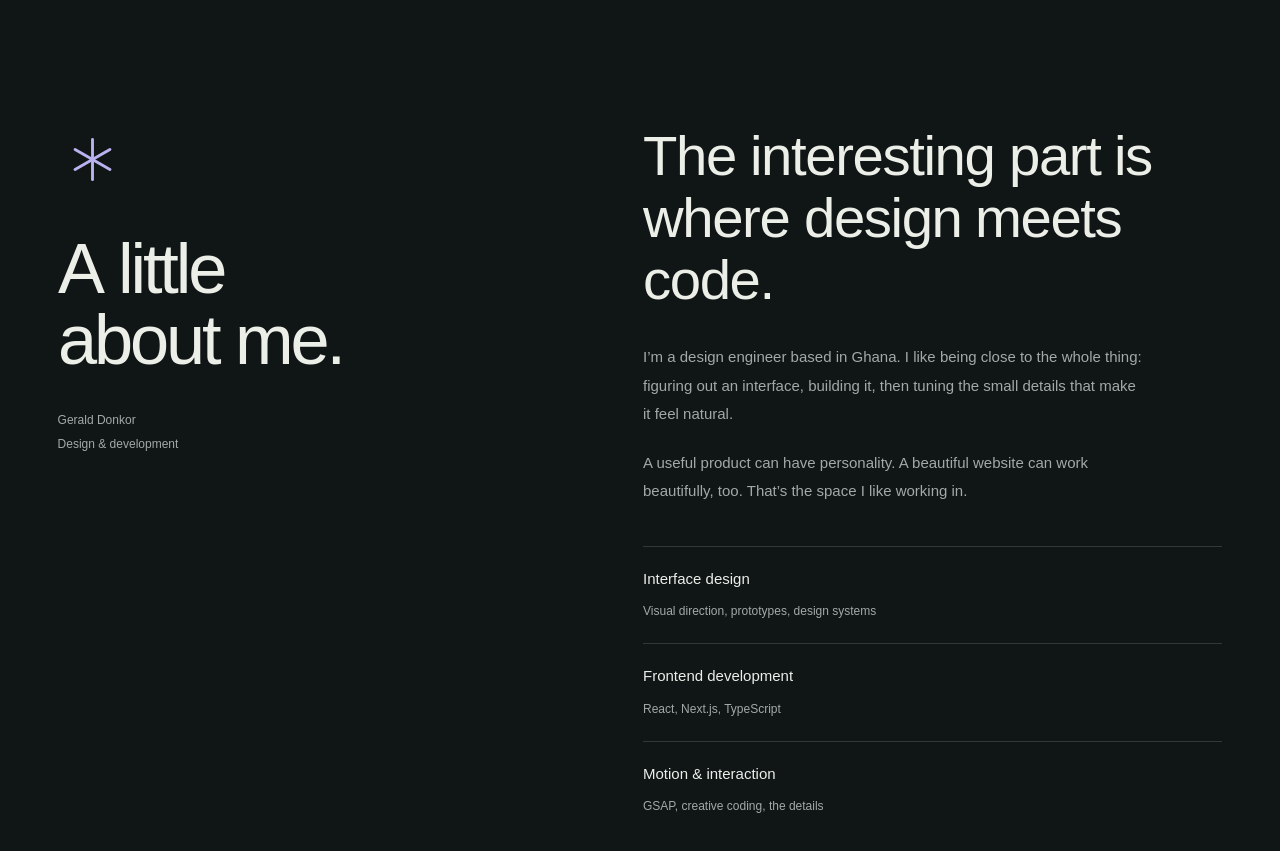
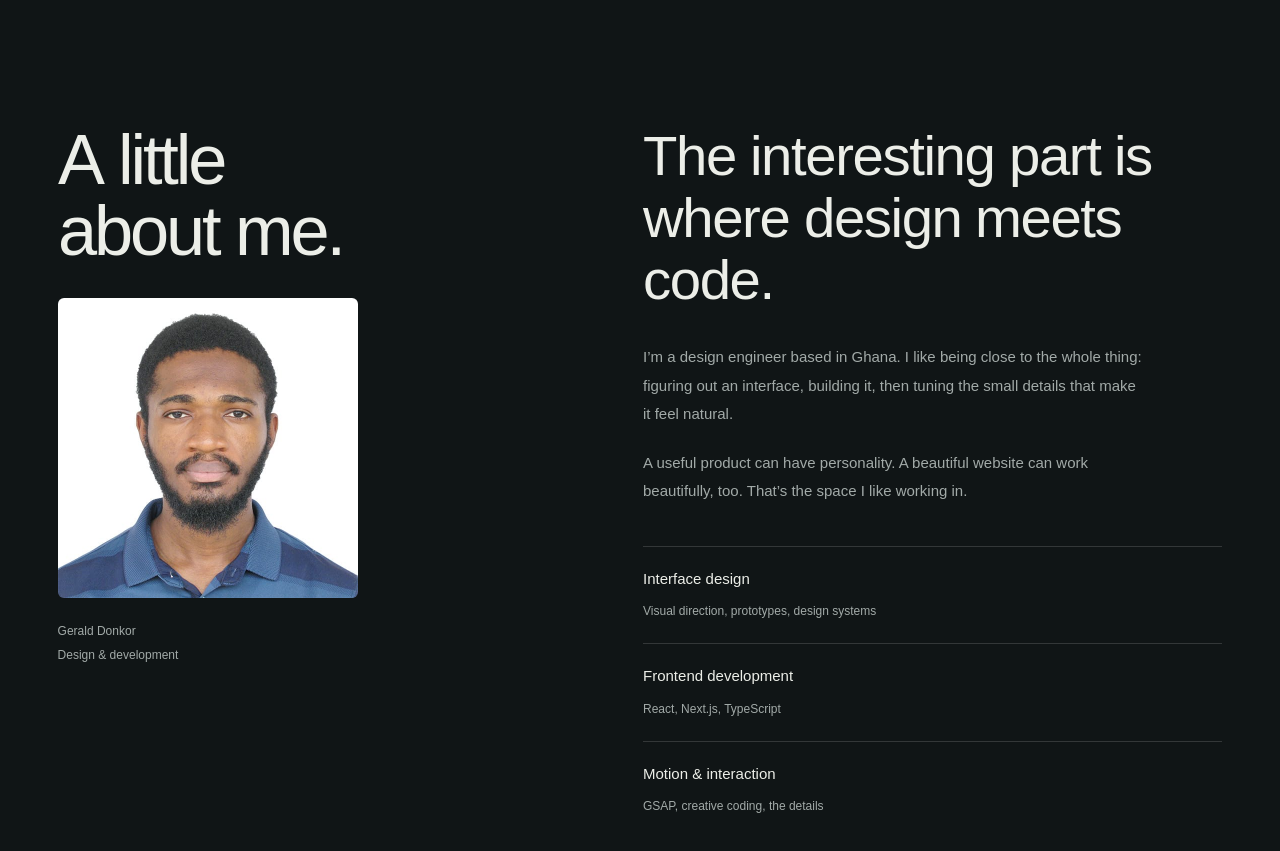
Before and after one commit to gerald-donkor/daefolio, a Next.js app: page / in a window 1280 px wide. Shown: the part 3660-4511 px from the top of the page. Built offline with nearby package versions, Linux system fonts and the light colour scheme; a web font is replaced by a local one.

Commit message:
feat(about): display portrait photograph with responsive layout
- Add Gerald Donkor's portrait photo asset in public/
- Replace the decorative asterisk handmark in the About sidebar with Next.js Image component
- Add portrait styling for aspect ratio, border radius, and spacing

```diff
--- a/app/page.tsx
+++ b/app/page.tsx
@@ -1,6 +1,7 @@
 'use client';
 
 import { useEffect, useRef, useState } from 'react';
+import Image from 'next/image';
 import { ArrowUpRight, ArrowDown, Menu, Copy, Check, Asterisk } from 'lucide-react';
 import { Work } from '@/components/work';
 import { Playground } from '@/components/playground';
@@ -64,7 +65,19 @@ export default function Home() {
         <a className={styles.textLink} href="https://github.com/gerald-donkor" target="_blank" rel="noreferrer">More things I’m building on GitHub <ArrowUpRight size={18} aria-hidden="true" /></a>
       </section>
       <section id="about" tabIndex={-1} className={styles.about}>
-        <div className={styles.aboutSide}><span className={styles.handmark} data-spin aria-hidden="true"><span><Asterisk strokeWidth={1} /></span></span><h2>A little<br />about me.</h2><span>Gerald Donkor<br />Design & development</span></div>
+        <div className={styles.aboutSide}>
+          <h2>A little<br />about me.</h2>
+          <Image
+            className={styles.portrait}
+            src="/gerald-donkor.jpg"
+            alt="Portrait of Gerald Donkor"
+            width={600}
+            height={600}
+            quality={100}
+            unoptimized
+          />
+          <span>Gerald Donkor<br />Design & development</span>
+        </div>
         <div className={styles.aboutContent}><p className={styles.statement}>The interesting part is where design meets code.</p><p>I’m a design engineer based in Ghana. I like being close to the whole thing: figuring out an interface, building it, then tuning the small details that make it feel natural.</p><p>A useful product can have personality. A beautiful website can work beautifully, too. That’s the space I like working in.</p><div className={styles.capabilities}>{[['Interface design', 'Visual direction, prototypes, design systems'], ['Frontend development', 'React, Next.js, TypeScript'], ['Motion & interaction', 'GSAP, creative coding, the details']].map(([title, description]) => <div key={title}><h3>{title}</h3><span>{description}</span></div>)}</div></div>
       </section>
       <section id="playground" tabIndex={-1} className={styles.playground}>
```
Also changed, not shown: app/home.module.css, public/gerald-donkor.jpg (added).
